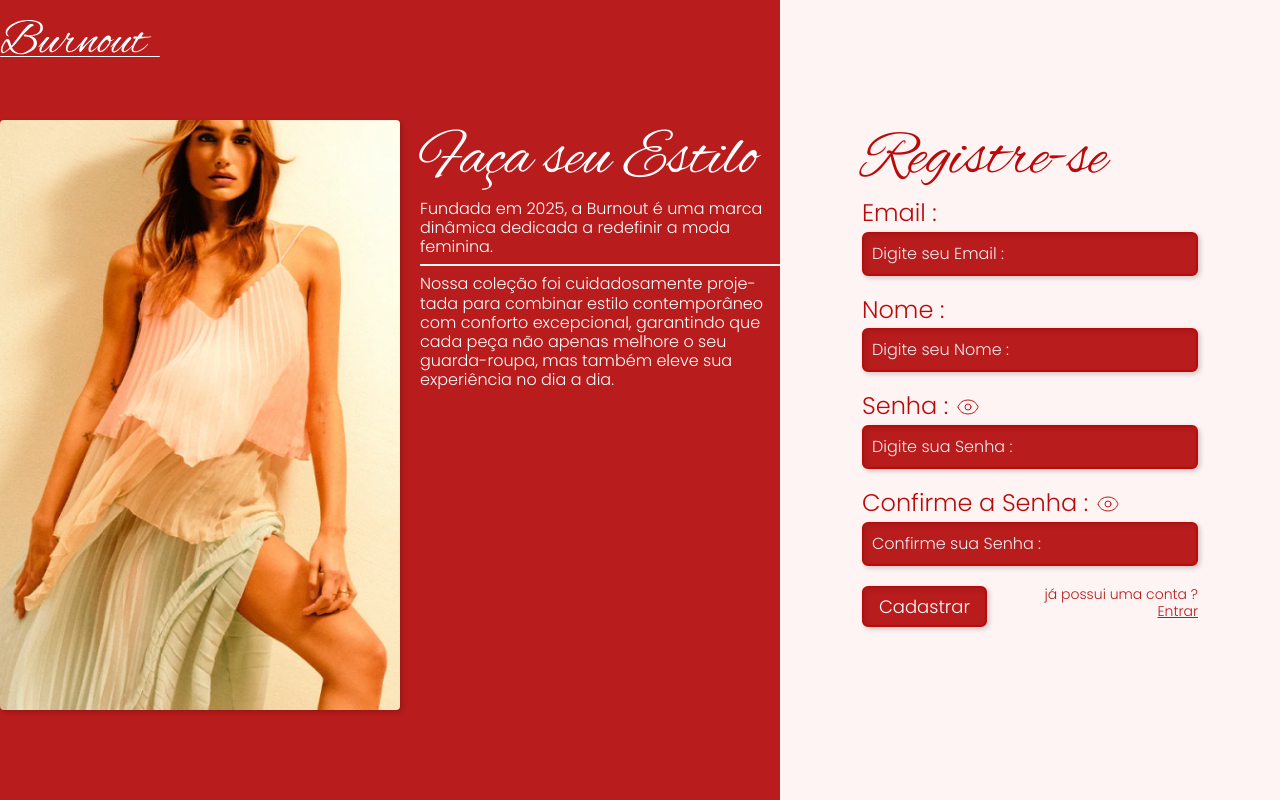
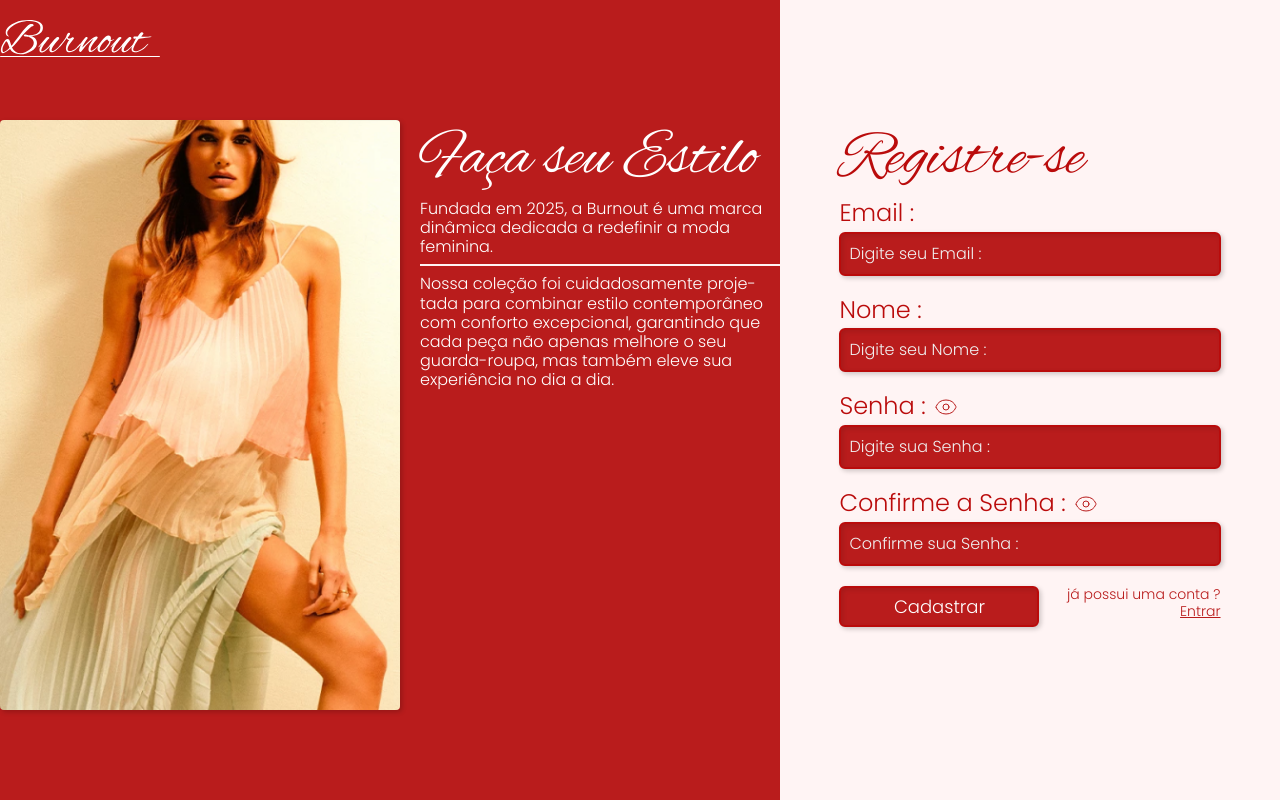
Before and after one commit to MarcosFerreira2024/Burnout, a Next.js app: page /signup in a window 1280 px wide. Built offline with nearby package versions, Linux system fonts and the light colour scheme.

Commit message:
minor update

```diff
--- a/src/app/components/ActivationModal.tsx
+++ b/src/app/components/ActivationModal.tsx
@@ -45,8 +45,9 @@ function ActivationModal() {
                     <div className='w-[full] h-[2px] bg-mainBg globalShadow '></div>
                 </div>
 
-            <form action={action} className='flex-col gap-5 flex'>
-                <Input ref={ref} id='code' label='Código de Ativação :' name='code' placeholder='Insira o código que foi enviado ao seu Email' type='text' />
+            <form action={action} className='flex-col gap-5 flex relative'>
+                {state.error? <p className='text-sm text-red-600  absolute left-0 top-[-20px]'>{state.error}</p>:null}
+                <Input ref={ref} id='code' label='Código de Ativação :' name='code'  placeholder='Insira o código' type='text' />
                 <FormButton labelEnvio={"Enviando..."} labelPadrao={"Enviar"} />
             </form>
         </div>
--- a/src/app/components/FormButton.tsx
+++ b/src/app/components/FormButton.tsx
@@ -5,5 +5,5 @@ import Button from "./Button"
 export function FormButton({labelEnvio,labelPadrao}:{labelEnvio:string,labelPadrao:string}) {
     const {pending} = useFormStatus()
 
-    return <Button classes="max-w-[125px] sm:w-[200px]" disabled={pending} label={`${pending?labelEnvio:labelPadrao}`}/>
+    return <Button classes="max-w-[125px] min-w-[125px]  w-full sm:min-w-[200px] sm:max-w-[200px] self-center" disabled={pending} label={`${pending?labelEnvio:labelPadrao}`}/>
 }
```
